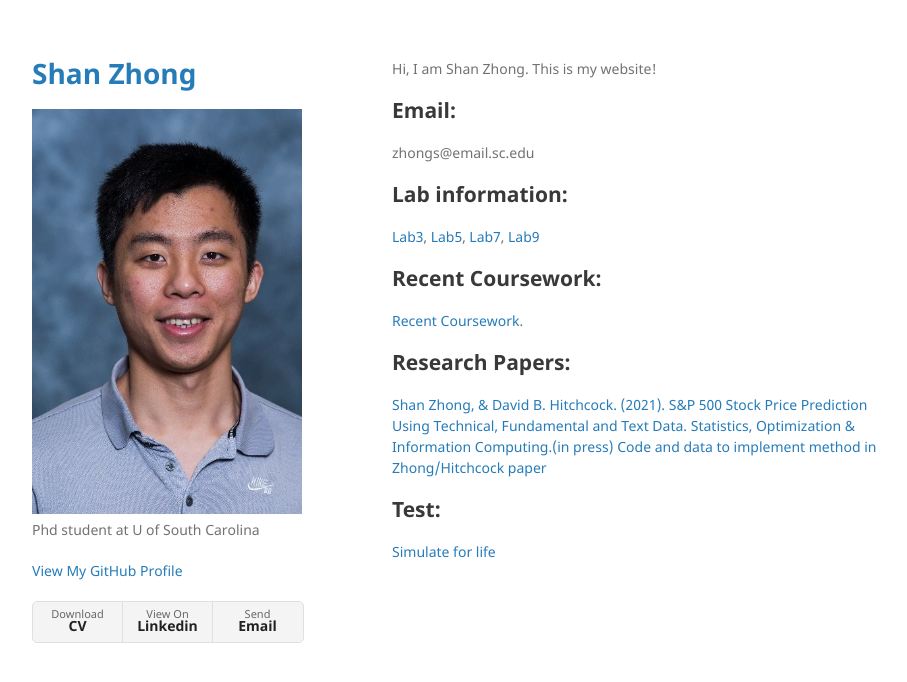
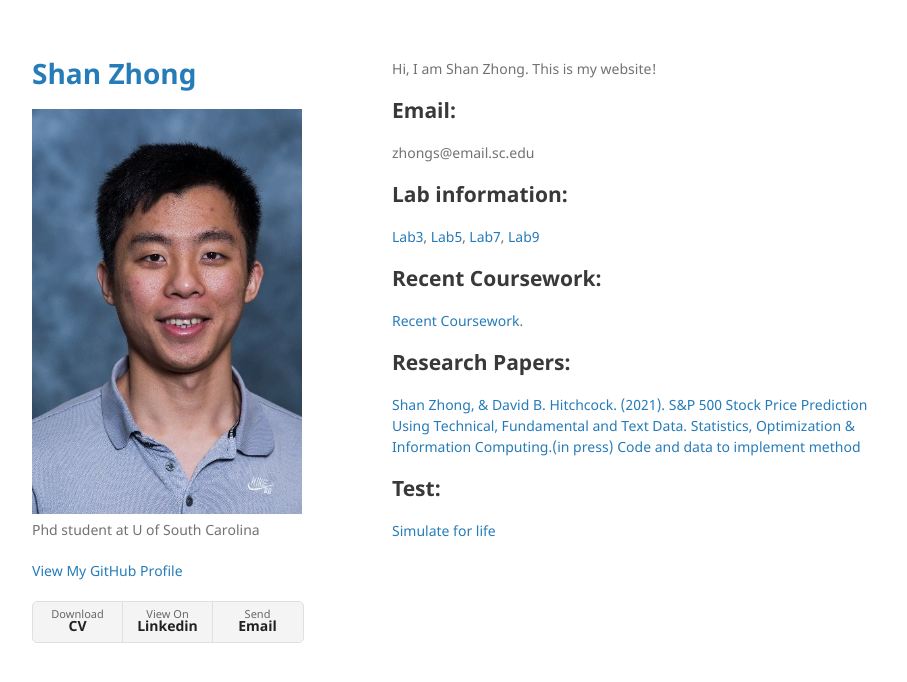
Before and after one commit to Shanlearning/Shanlearning.github.io, a Jekyll site: the page built from index.md, in a window 1280 px wide. Shown: the top 682 px of the page, without its empty margins (178-1085 px from the left). Built offline with Jekyll 4.4.1, drawn with Linux system fonts in a browser that asks for light colours.

Commit message:
Update index.md

```diff
--- a/index.md
+++ b/index.md
@@ -19,7 +19,7 @@ zhongs@email.sc.edu
 [Recent Coursework](https://github.com/Shanlearning/past-coursework#past-coursework).
 
 ## Research Papers:
-[Shan Zhong, & David B. Hitchcock. (2021). S&P 500 Stock Price Prediction Using Technical, Fundamental and Text Data. Statistics, Optimization & Information Computing.(in press)](http://www.iapress.org/index.php/soic/article/view/1362/845) [Code and data to implement method in Zhong/Hitchcock paper](https://github.com/Shanlearning/SP-500-Stock-Prediction)
+[Shan Zhong, & David B. Hitchcock. (2021). S&P 500 Stock Price Prediction Using Technical, Fundamental and Text Data. Statistics, Optimization & Information Computing.(in press)](http://www.iapress.org/index.php/soic/article/view/1362/845) [Code and data to implement method](https://github.com/Shanlearning/SP-500-Stock-Prediction)
 
 ## Test:
 [Simulate for life](https://shanlearning.github.io/lifeRestart/view/index.html)
```
